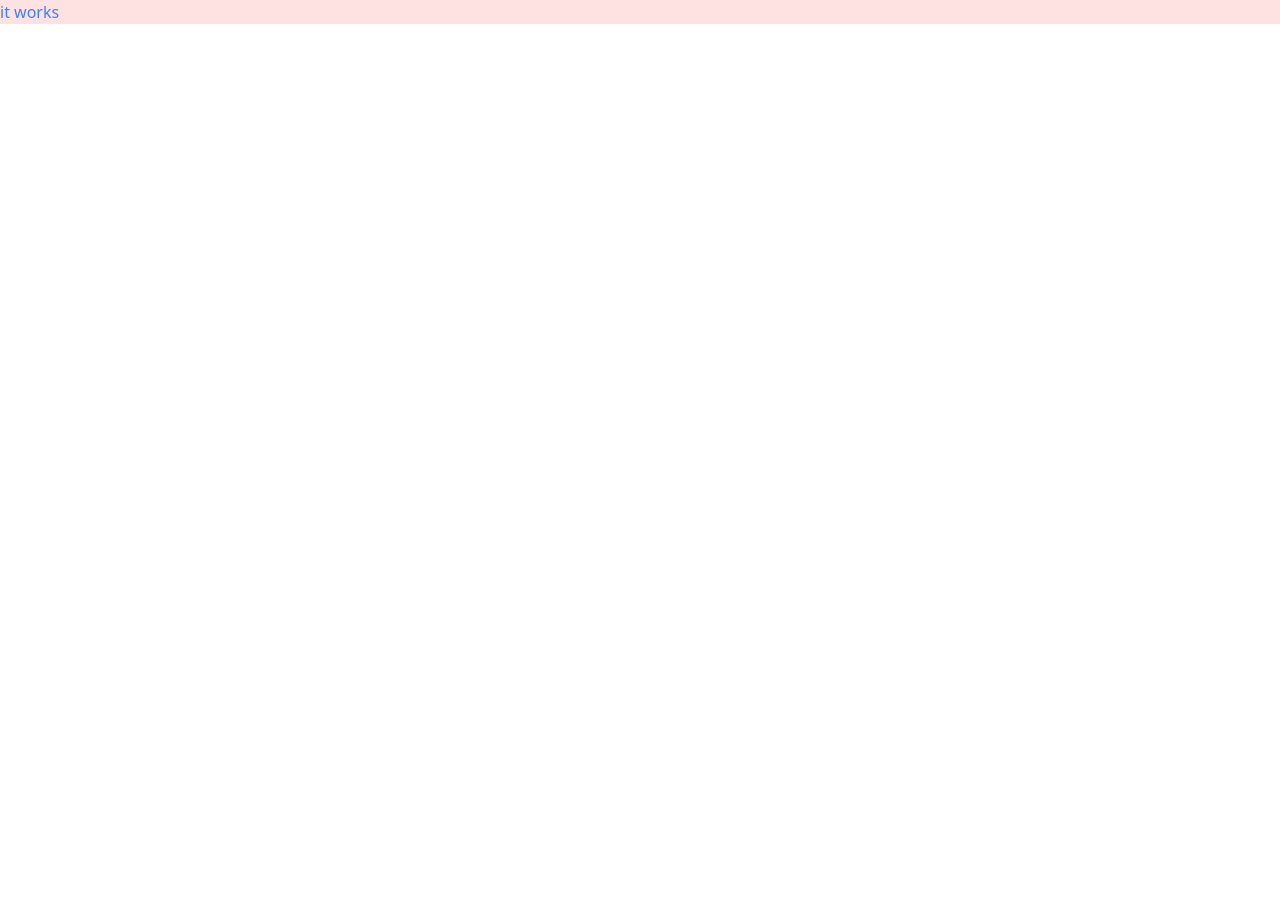
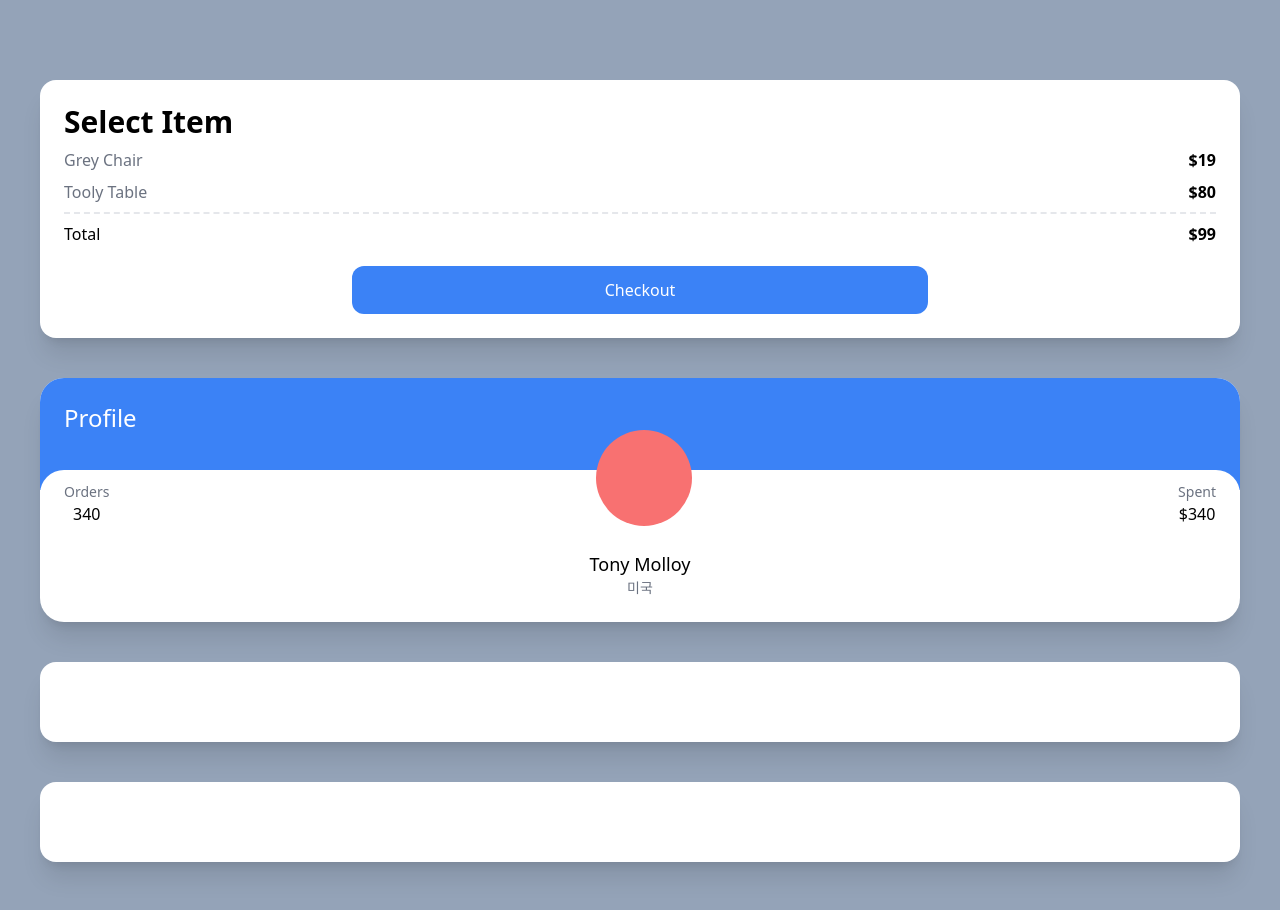
Before and after one commit to mdgarden/carrot-market, a Next.js app: page / in a window 1280 px wide. Shown: the top 910 px of the page. Before the commit the page ends 800 px from the top, so only its background shows below. Built offline with nearby package versions, Linux system fonts and the light colour scheme.

Commit message:
Test Drive part one

```diff
--- a/pages/index.tsx
+++ b/pages/index.tsx
@@ -2,8 +2,49 @@
 
 const Home: NextPage = () => {
   return (
-    <div className="bg-red-100">
-      <h1 className="text-blue-500">it works</h1>
+    <div className="grid gap-10 bg-slate-400 py-20 px-10">
+      <div className="rounded-2xl bg-white p-6 shadow-xl">
+        <span className="text-3xl font-semibold">Select Item</span>
+        <div className="my-2 flex justify-between">
+          <span className="text-gray-500">Grey Chair</span>
+          <span className="font-semibold">$19</span>
+        </div>
+        <div className="flex justify-between">
+          <span className="text-gray-500">Tooly Table</span>
+          <span className="font-semibold">$80</span>
+        </div>
+        <div className="mt-2 flex justify-between border-t-2 border-dashed pt-2">
+          <span>Total</span>
+          <span className="font-semibold">$99</span>
+        </div>
+        <div className="mx-auto mt-5 w-2/4 rounded-xl bg-blue-500 p-3 text-center text-white">
+          Checkout
+        </div>
+      </div>
+      <div className="overflow-hidden rounded-3xl bg-white shadow-xl">
+        <div className="bg-blue-500 p-6 pb-14">
+          <span className="text-2xl text-white">Profile</span>
+        </div>
+        <div className="relative -top-5 rounded-3xl bg-white p-6">
+          <div className="relative -top-16 flex items-end justify-between">
+            <div className="flex flex-col items-center">
+              <span className="text-sm text-gray-500">Orders</span>
+              <span className="font-medium">340</span>
+            </div>
+            <div className="h-24 w-24 rounded-full bg-red-400" />
+            <div className="flex flex-col items-center">
+              <span className="text-sm text-gray-500">Spent</span>
+              <span className="font-medium">$340</span>
+            </div>
+          </div>
+          <div className="relative  -mt-10 -mb-5 flex flex-col items-center">
+            <span className="text-lg font-medium">Tony Molloy</span>
+            <span className="text-sm text-gray-500">미국</span>
+          </div>
+        </div>
+      </div>
+      <div className="rounded-2xl bg-white p-10 shadow-xl"></div>
+      <div className="rounded-2xl bg-white p-10 shadow-xl"></div>
     </div>
   );
 };
```
